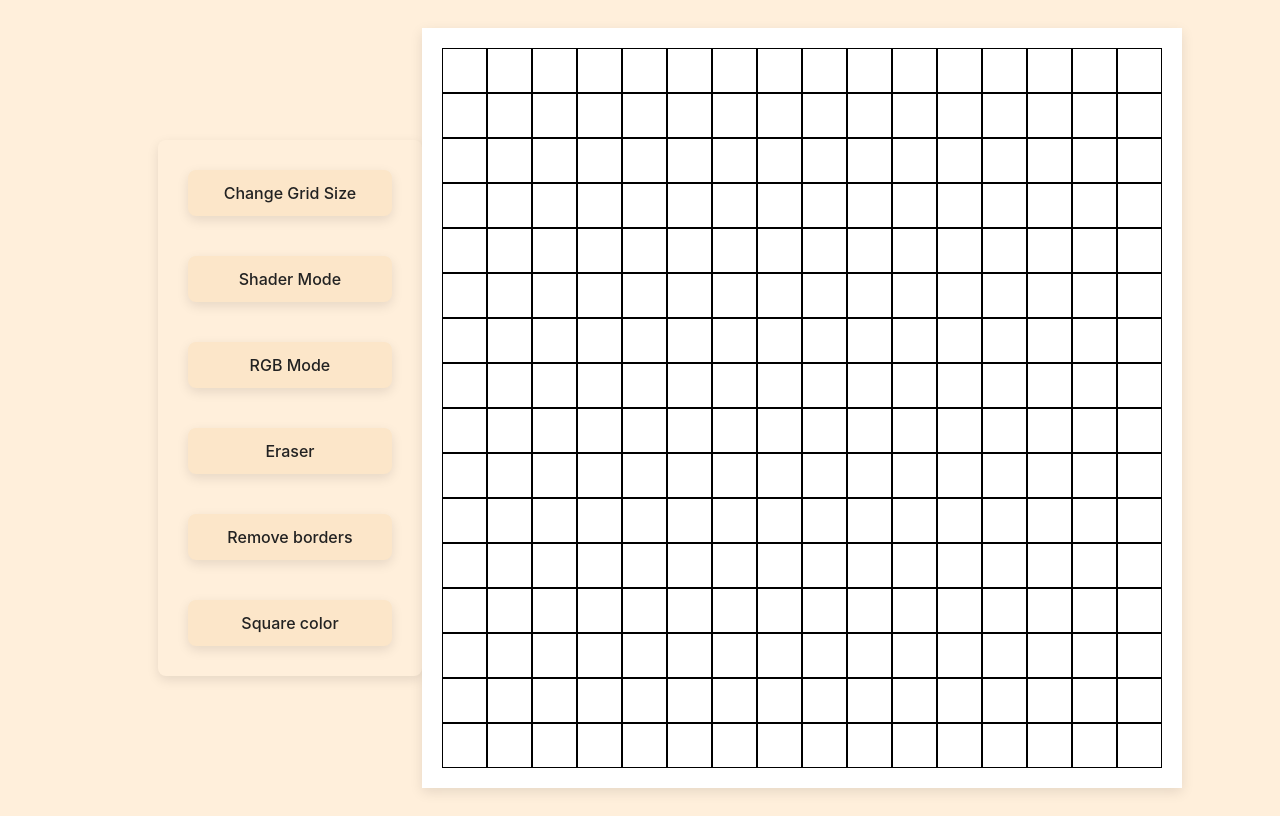
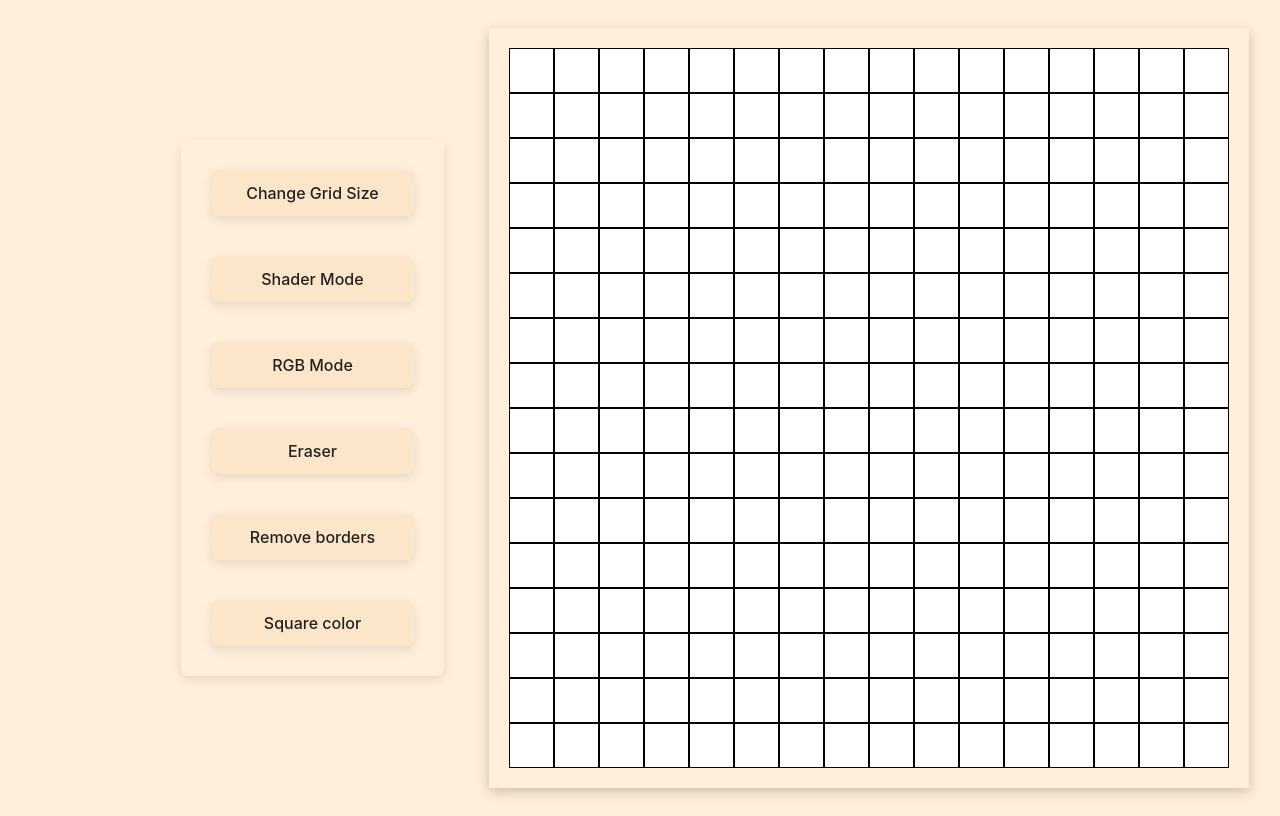
Before and after one commit to eilerb/Etch-a-Sketch, a plain HTML site: page index.html in a window 1280 px wide. Drawn offline with Linux system fonts and the light colour scheme.

Commit message:
Change the opacity of the container wrapper

```diff
--- a/style.css
+++ b/style.css
@@ -9,10 +9,17 @@ html {
   padding: 0;
   height: 720px;
   width: 720px;
-  margin-right: 100px;
-  box-shadow: rgba(0, 0, 0, 0.1) 0px 4px 12px;
-  padding: 20px;
+  /*margin-right: 100px;*/
   background-color: white;
+}
+
+.wrapper-container {
+  display: flex;
+  justify-content: center;
+  align-items: center;
+  height: 760px;
+  width: 760px;
+  box-shadow: rgba(0, 0, 0, 0.2) 0px 4px 12px;
 }
 
 .settings {
```
